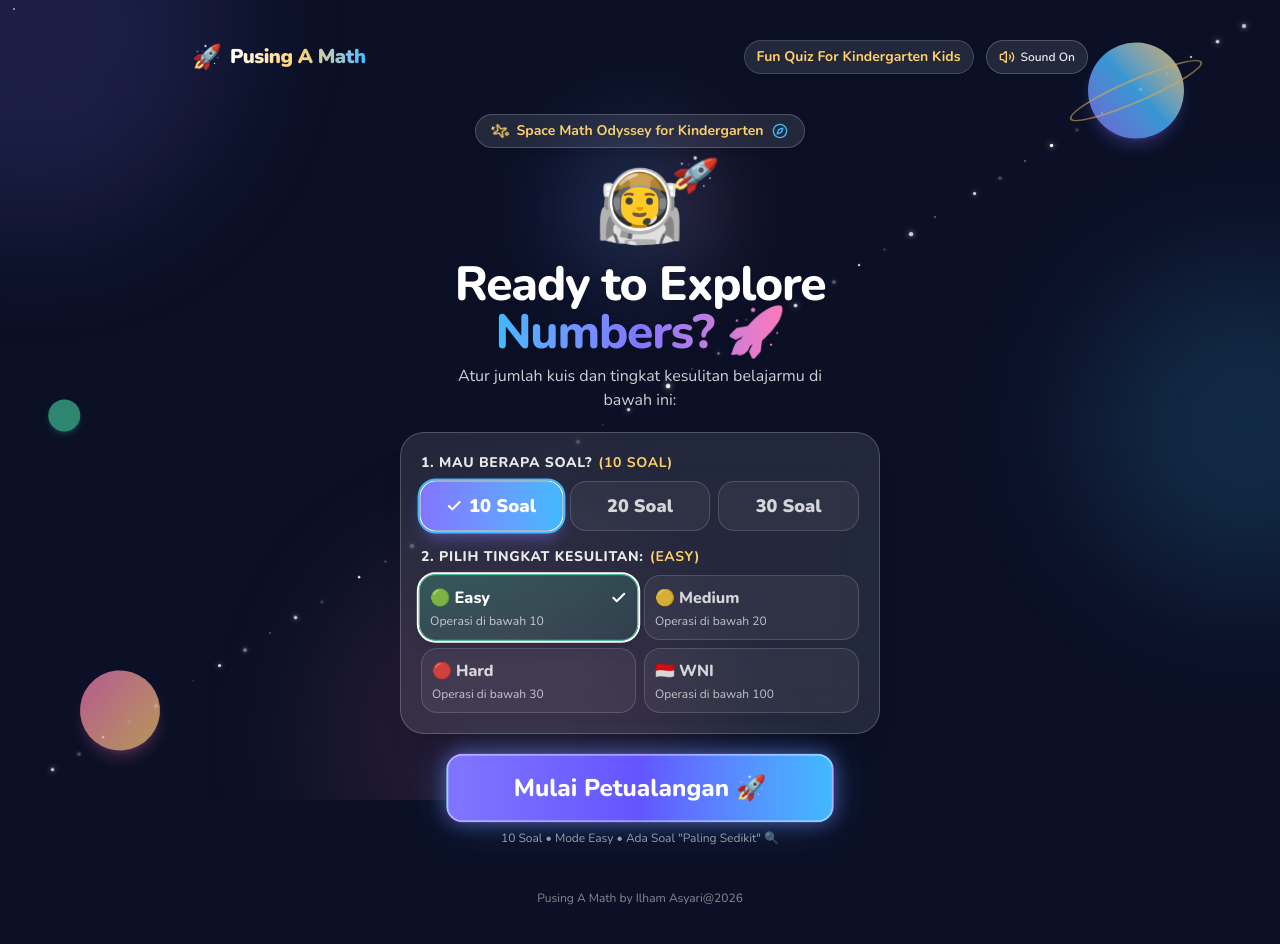
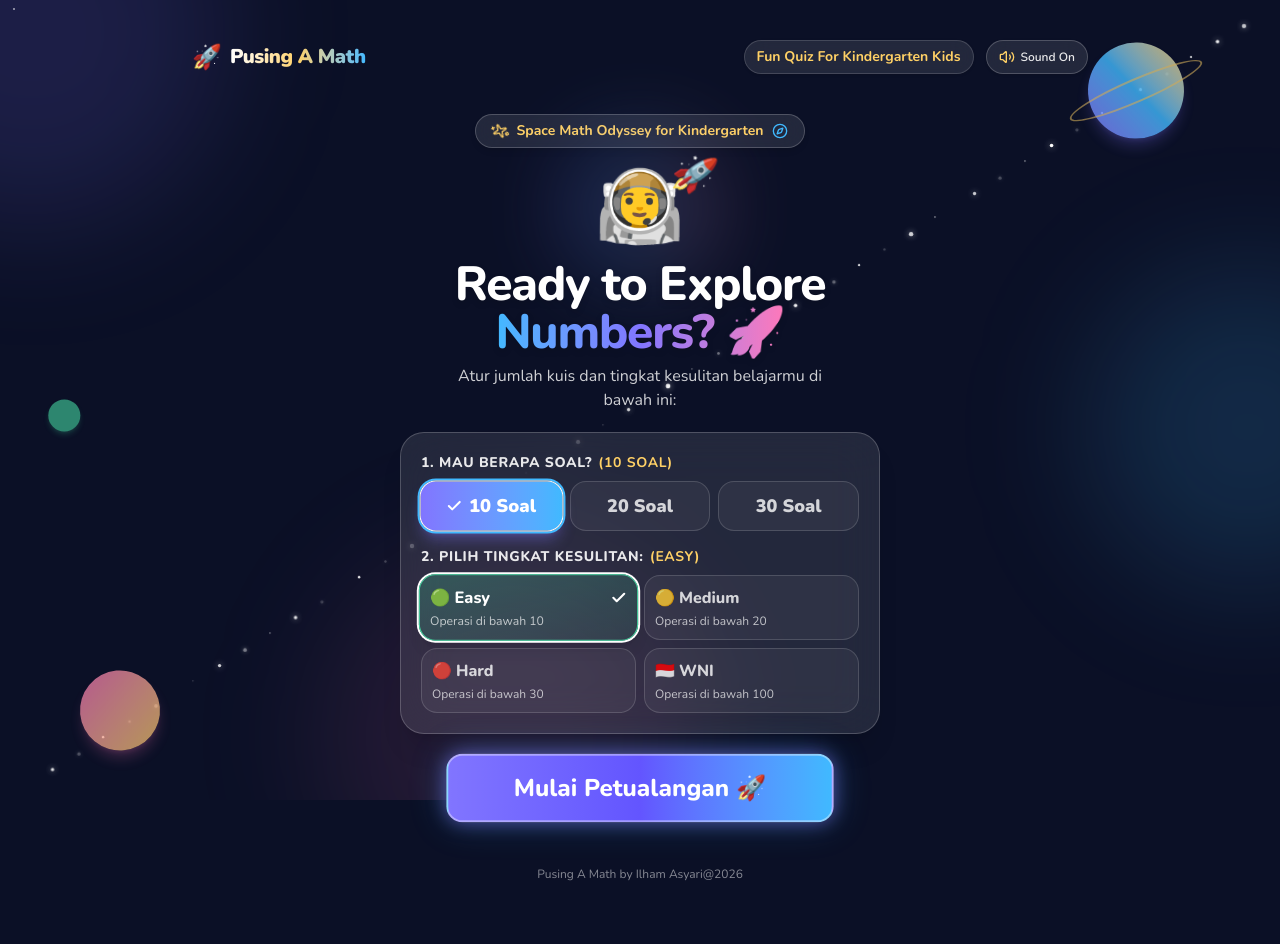
Before and after one commit to ilhamasy/pusing-a-math, a Next.js app: page / in a window 1280 px wide. Shown: the top 944 px of the page. Built offline with nearby package versions, Linux system fonts and the light colour scheme.

Commit message:
fix: remove subtext below Mulai Petualangan button

```diff
--- a/src/components/landing/LandingHero.tsx
+++ b/src/components/landing/LandingHero.tsx
@@ -244,9 +244,6 @@ export function LandingHero({ initialSettings, onStart }: LandingHeroProps) {
         >
           Mulai Petualangan 🚀
         </button>
-        <p className="text-xs text-white/60 mt-2 font-medium">
-          {selectedCount} Soal • Mode {DIFFICULTIES.find((d) => d.key === selectedDifficulty)?.label} • Ada Soal &quot;Paling Sedikit&quot; 🔍
-        </p>
       </motion.div>
     </div>
   );
```
